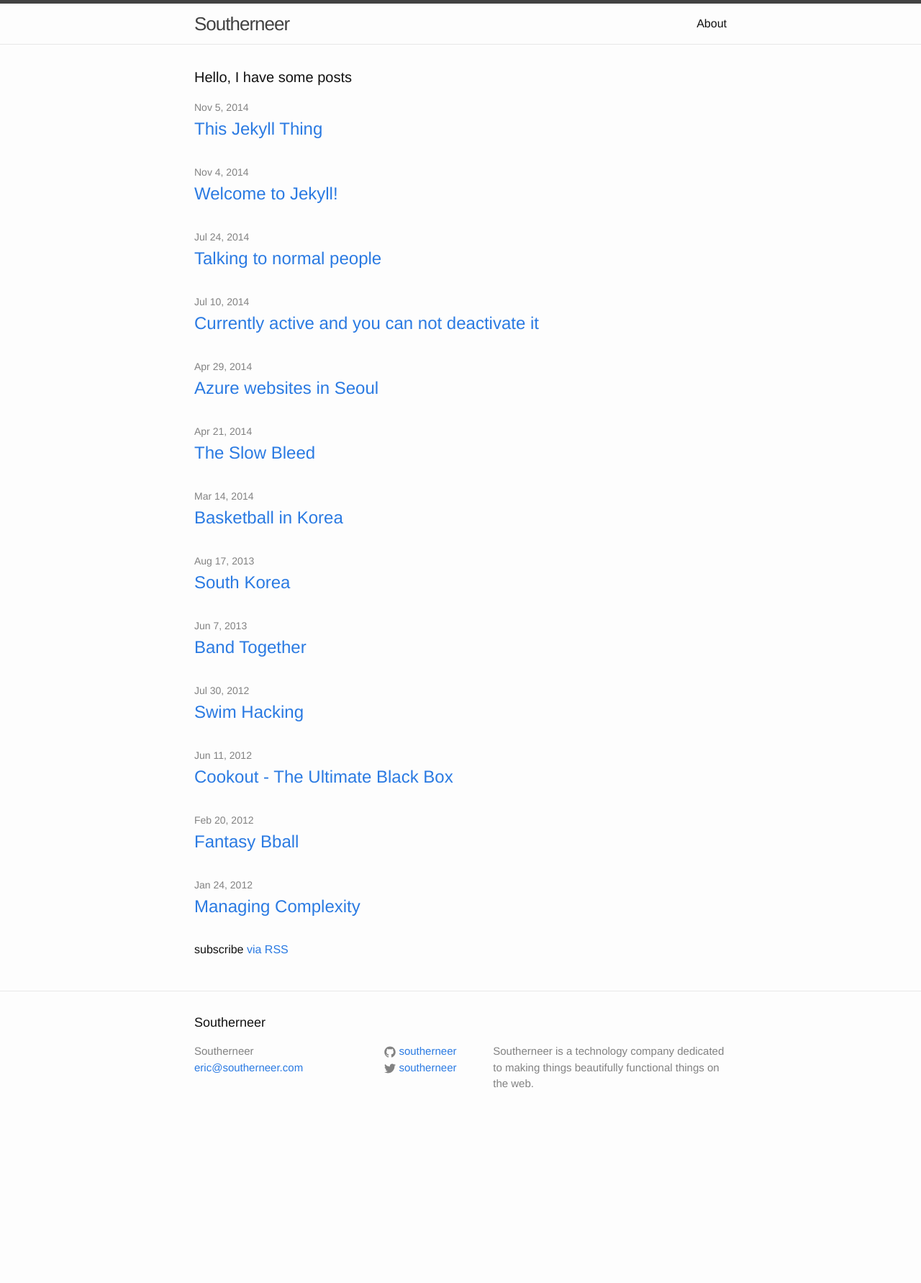
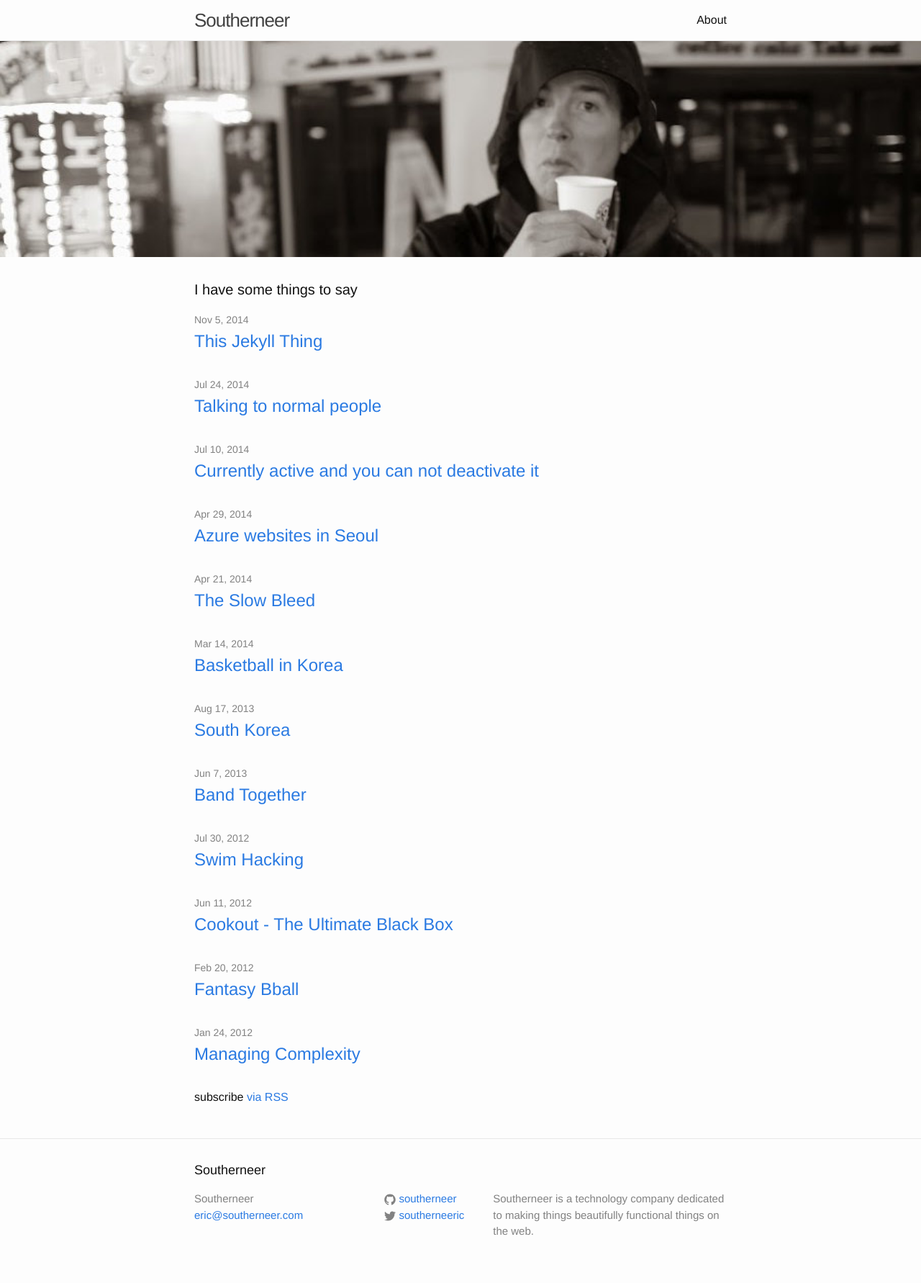
Before and after one commit to southerneer/southerneer.com, a Jekyll site: the page built from index.html, in a window 1280 px wide. Shown: the whole page at 72% size. Built offline with Jekyll 4.4.1, drawn with Linux system fonts in a browser that asks for light colours; before the commit the page ends 1577 px from its top, so only the background shows below that.

Commit message:
more cleanup, fun picture on home page

```diff
--- a/_config.yml
+++ b/_config.yml
@@ -6,8 +6,11 @@ description: > # this means to ignore newlines until "baseurl:"
   things on the web.
 baseurl: "" # the subpath of your site, e.g. /blog/
 url: "http://southerneer.com" # the base hostname & protocol for your site
-twitter_username: southerneer
+twitter_username: southerneeric
 github_username:  southerneer
 
 # Build settings
 markdown: kramdown
+
+# Outputting
+permalink: /:title.html
--- /dev/null
+++ b/_layouts/home.html
@@ -0,0 +1,32 @@
+<!DOCTYPE html>
+<html>
+
+  {% include head.html %}
+
+  <body>
+
+    {% include header.html %}
+
+    <style>
+      .subheader {
+        height:300px;
+        background: url('/assets/mak.jpg') no-repeat center;
+        background-size: cover;
+      }
+    </style>
+
+    <div class='subheader'>
+
+    </div>
+
+    <div class="page-content">
+      <div class="wrapper">
+        {{ content }}
+      </div>
+    </div>
+
+    {% include footer.html %}
+
+  </body>
+
+</html>
--- a/_posts/2014-11-05-this-jekyll-thing.markdown
+++ b/_posts/2014-11-05-this-jekyll-thing.markdown
@@ -3,7 +3,7 @@ layout: post
 title:  "This Jekyll Thing"
 date:   2014-11-05 10:03
 ---
-Trying out Jekyll for the first time. I like the idea of maintaining a blog via git repository.
+Trying out Jekyll for the first time. I like the idea of maintaining a blog via git repo.
 
 [jekyll]:      http://jekyllrb.com
 [jekyll-gh]:   https://github.com/jekyll/jekyll
--- a/_sass/_layout.scss
+++ b/_sass/_layout.scss
@@ -2,7 +2,7 @@
  * Site header
  */
 .site-header {
-    border-top: 5px solid $grey-color-dark;
+    // border-top: 5px solid $grey-color-dark;
     border-bottom: 1px solid $grey-color-light;
     min-height: 56px;
 
--- a/index.html
+++ b/index.html
@@ -1,10 +1,10 @@
 ---
-layout: default
+layout: home
 ---
 
 <div class="home">
 
-  <h1 class="page-heading">Hello, I have some posts</h1>
+  <h1 class="page-heading">I have some things to say</h1>
 
   <ul class="post-list">
     {% for post in site.posts %}
```
Also changed, not shown: _pages/2013-07-08-condo-information.html (deleted, +0 -31 lines), _pages/2014-03-13-blog.html (deleted, +0 -21 lines), _drafts/2014-11-04-welcome-to-jekyll.markdown (renamed from _posts/2014-11-04-welcome-to-jekyll.markdown), assets/mak.jpg (added), 1 other file.
